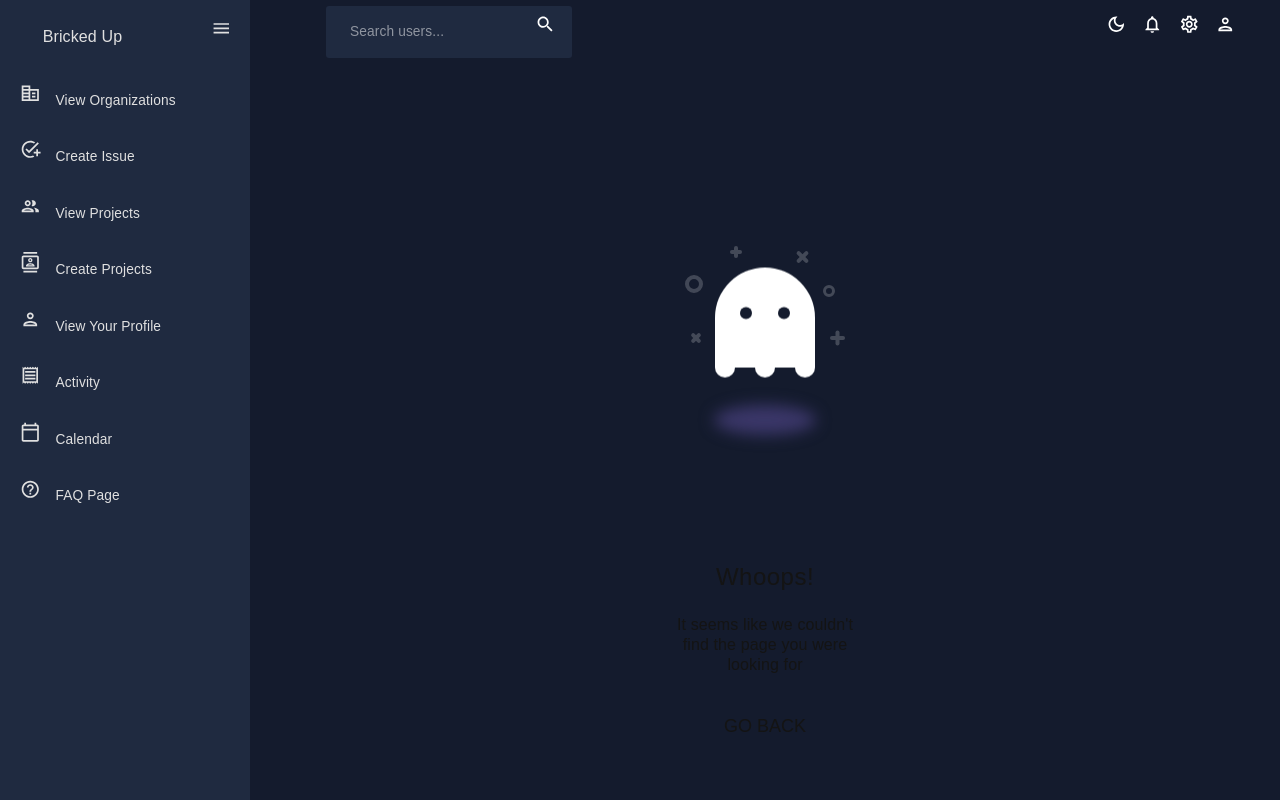
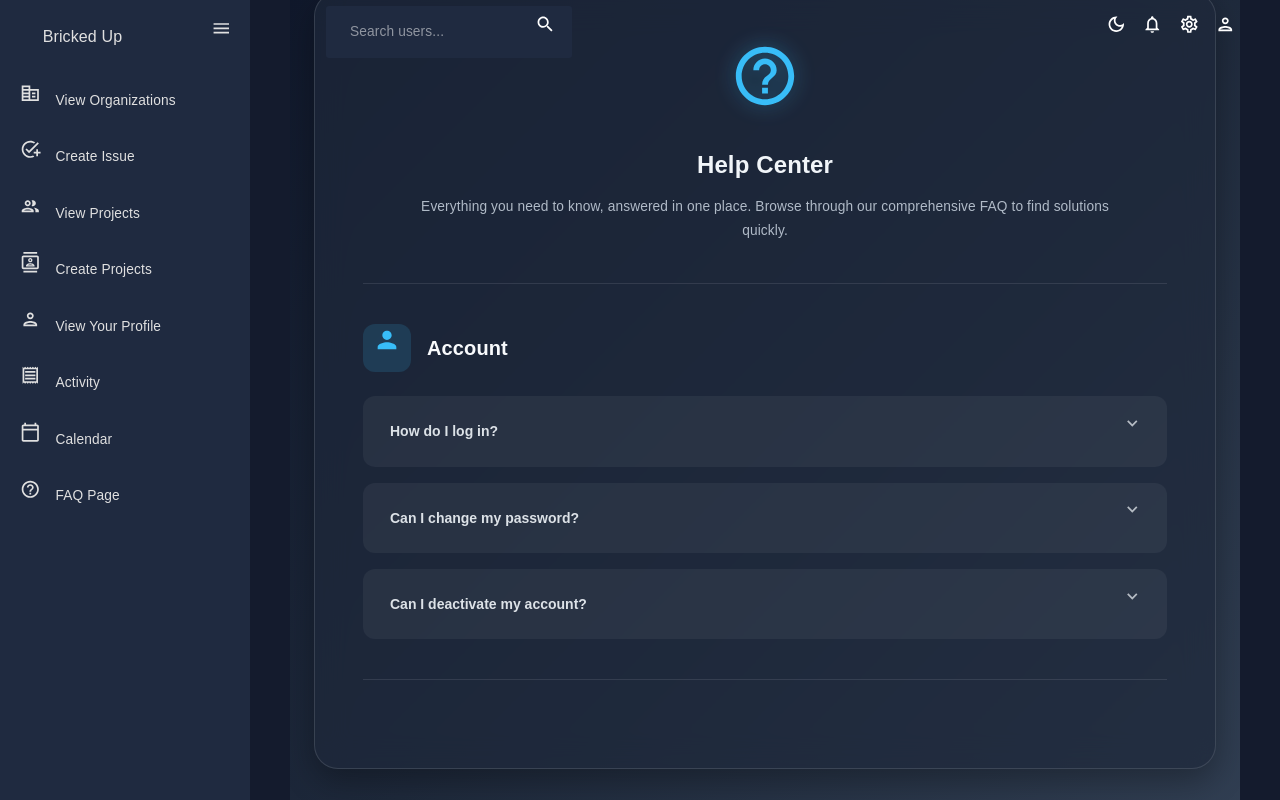
Before and after one commit to bricked-up/Frontend, a React (Create React App) app: page /faq in a window 1280 px wide. Shown: the top 800 px of the page. Built offline with nearby package versions, Linux system fonts and the light colour scheme.

Commit message:
Added a FAQ

```diff
--- a/src/pages/App.tsx
+++ b/src/pages/App.tsx
@@ -19,6 +19,7 @@ import CreateTask from "../Components/CreateIssue/CreateIssue";
 import { mockBoard } from "../Components/CreateIssue/CreateIssue";
 import EmailVerification from "./EmailVerification";
 import React from "react";
+import Faq from "./Faq";
 
 function App() {
   const [theme, colorMode] = useMode();
@@ -87,6 +88,7 @@ function App() {
                 <Route path="/activity" element={<Activity />} />
                 <Route path="/calendar" element={<CalendarPage />} />
                 <Route path="/vieworg" element={<ViewOrg />} />
+                <Route path="/faq" element={<Faq />} />
                 <Route
                   path="/createIssue"
                   element={<CreateTask board={mockBoard} />}
--- /dev/null
+++ b/src/pages/Faq.tsx
@@ -0,0 +1,203 @@
+import React from "react";
+import {
+  Container,
+  Typography,
+  Accordion,
+  AccordionSummary,
+  AccordionDetails,
+  Box,
+  Paper,
+  useTheme,
+  useMediaQuery,
+  Divider,
+  alpha,
+} from "@mui/material";
+import { ExpandMore, HelpOutline, Person } from "@mui/icons-material";
+import { motion } from "framer-motion";
+
+const FAQ_DATA = [
+  {
+    section: "Account",
+    icon: <Person />,
+    items: [
+      {
+        question: "How do I log in?",
+        answer:
+          "Click the 'Log In' button in the top-right corner. You can use email/password, Google OAuth, or GitHub credentials. Two-factor authentication is available in account settings.",
+      },
+      {
+        question: "Can I change my password?",
+        answer:
+          "Yes! Navigate to Account Settings > Security. You'll need to verify your current password before setting a new one. We require passwords to be at least 12 characters with mixed character types.",
+      },
+      {
+        question: "Can I deactivate my account?",
+        answer:
+          "Yes, in Account Settings > Advanced. All your personal data will be anonymized, but project data will remain intact for team continuity.",
+      },
+    ],
+  },
+];
+
+const Faq: React.FC = () => {
+  const theme = useTheme();
+  const isMobile = useMediaQuery(theme.breakpoints.down("sm"));
+  const [expanded, setExpanded] = React.useState<string | false>(false);
+
+  React.useEffect(() => {
+    window.scrollTo(0, 0);
+  }, []);
+
+  const handleChange = (panel: string) => (event: React.SyntheticEvent, isExpanded: boolean) => {
+    setExpanded(isExpanded ? panel : false);
+  };
+
+  return (
+    <Box
+      sx={{
+        minHeight: "100vh",
+        fontFamily: "'Poppins', sans-serif",
+        background: "linear-gradient(135deg, #0f172a, #1e293b, #334155)",
+        color: "#f1f5f9",
+        pt: 2,
+        pb: 8,
+        overflowY: "auto",
+      }}
+    >
+      <Container maxWidth="lg" sx={{ position: "relative", overflow: "visible" }}>
+        <motion.div
+          initial={{ opacity: 0, y: 30 }}
+          animate={{ opacity: 1, y: 0 }}
+          transition={{ duration: 0.8 }}
+          style={{ width: "100%" }}
+        >
+          <Paper
+            elevation={8}
+            sx={{
+              backdropFilter: "blur(16px)",
+              background: "rgba(30, 41, 59, 0.7)",
+              borderRadius: 6,
+              p: { xs: 3, md: 6 },
+              width: "100%",
+              textAlign: "center",
+              border: `1px solid ${theme.palette.divider}`,
+              boxShadow: "0 12px 32px rgba(0, 0, 0, 0.3)",
+              transition: "all 0.4s ease-in-out",
+              my: 4,
+              overflow: "hidden",
+            }}
+          >
+            <motion.div initial={{ opacity: 0, y: 20 }} animate={{ opacity: 1, y: 0 }} transition={{ delay: 0.2, duration: 0.6 }}>
+              <Box sx={{ display: "flex", justifyContent: "center", mb: 3 }}>
+                <HelpOutline sx={{ fontSize: { xs: 50, md: 70 }, color: "#38bdf8", filter: "drop-shadow(0 0 10px rgba(56, 189, 248, 0.4))" }} />
+              </Box>
+
+              <Typography variant="h3" sx={{ fontWeight: 700, color: "#f1f5f9", mb: 2 }}>
+                Help Center
+              </Typography>
+
+              <Typography variant="subtitle1" sx={{ opacity: 0.85, color: "#cbd5e1", maxWidth: "700px", mx: "auto", mb: 4 }}>
+                Everything you need to know, answered in one place. Browse through our comprehensive FAQ to find solutions quickly.
+              </Typography>
+
+              <Divider sx={{ my: 5, borderColor: alpha("#f1f5f9", 0.1) }} />
+            </motion.div>
+
+            {FAQ_DATA.map((section, sectionIndex) => (
+              <motion.div key={sectionIndex} initial={{ opacity: 0, x: -20 }} animate={{ opacity: 1, x: 0 }} transition={{ delay: 0.4 + sectionIndex * 0.1, duration: 0.6 }}>
+                <Box sx={{ mt: 5, mb: 4, textAlign: "left" }}>
+                  <Box sx={{ display: "flex", alignItems: "center", gap: 2, mb: 3 }}>
+                    <Box
+                      sx={{
+                        display: "flex",
+                        alignItems: "center",
+                        justifyContent: "center",
+                        bgcolor: alpha("#38bdf8", 0.15),
+                        borderRadius: "12px",
+                        p: 1.5,
+                        width: 48,
+                        height: 48,
+                      }}
+                    >
+                      {React.cloneElement(section.icon, { sx: { color: "#38bdf8", fontSize: 28 } })}
+                    </Box>
+                    <Typography variant="h4" sx={{ fontWeight: 700, color: "#f8fafc" }}>
+                      {section.section}
+                    </Typography>
+                  </Box>
+
+                  {section.items.map((item, i) => {
+                    const panelId = `panel-${sectionIndex}-${i}`;
+                    return (
+                      <motion.div key={i} whileHover={{ x: 8 }} transition={{ type: "spring", stiffness: 400, damping: 20 }}>
+                        <Accordion expanded={expanded === panelId} onChange={handleChange(panelId)} disableGutters sx={{ background: "transparent", boxShadow: "none", mb: 2 }}>
+                          <AccordionSummary
+                            expandIcon={
+                              <ExpandMore
+                                sx={{
+                                  color: expanded === panelId ? "#38bdf8" : alpha("#f1f5f9", 0.7),
+                                  transition: "all 0.3s",
+                                }}
+                              />
+                            }
+                            sx={{
+                              background: expanded === panelId ? alpha("#0ea5e9", 0.1) : alpha("#ffffff", 0.05),
+                              borderRadius: 3,
+                              py: 1.5,
+                              px: 3,
+                              minHeight: "64px",
+                              transition: "all 0.3s",
+                              borderLeft: `3px solid ${expanded === panelId ? "#38bdf8" : "transparent"}`,
+                            }}
+                          >
+                            <Typography variant="h6" sx={{ fontWeight: 600, color: expanded === panelId ? "#f8fafc" : alpha("#f1f5f9", 0.9) }}>
+                              {item.question}
+                            </Typography>
+                          </AccordionSummary>
+                          <AccordionDetails
+                            sx={{
+                              px: { xs: 2, md: 4 },
+                              py: 3,
+                              borderLeft: `3px solid #38bdf8`,
+                              marginLeft: 3,
+                              marginRight: 2,
+                              background: alpha("#0f172a", 0.4),
+                              borderRadius: "0 0 16px 0",
+                            }}
+                          >
+                            <Typography variant="body1" sx={{ color: alpha("#f1f5f9", 0.8), lineHeight: 1.8, letterSpacing: 0.3 }}>
+                              {item.answer}
+                            </Typography>
+                          </AccordionDetails>
+                        </Accordion>
+                      </motion.div>
+                    );
+                  })}
+                </Box>
+              </motion.div>
+            ))}
+
+            <Divider sx={{ my: 5, borderColor: alpha("#f1f5f9", 0.1) }} />
+          </Paper>
+        </motion.div>
+
+        <Box
+          component="footer"
+          sx={{
+            textAlign: "center",
+            py: 2,
+            fontSize: "0.9rem",
+            opacity: 0.4,
+            color: "#94a3b8",
+            borderTop: `1px solid ${alpha("#f1f5f9", 0.1)}`,
+            mt: 4,
+          }}
+        >
+          © 2025 Company, Inc. · Privacy · Terms
+        </Box>
+      </Container>
+    </Box>
+  );
+};
+
+export default Faq;
```
